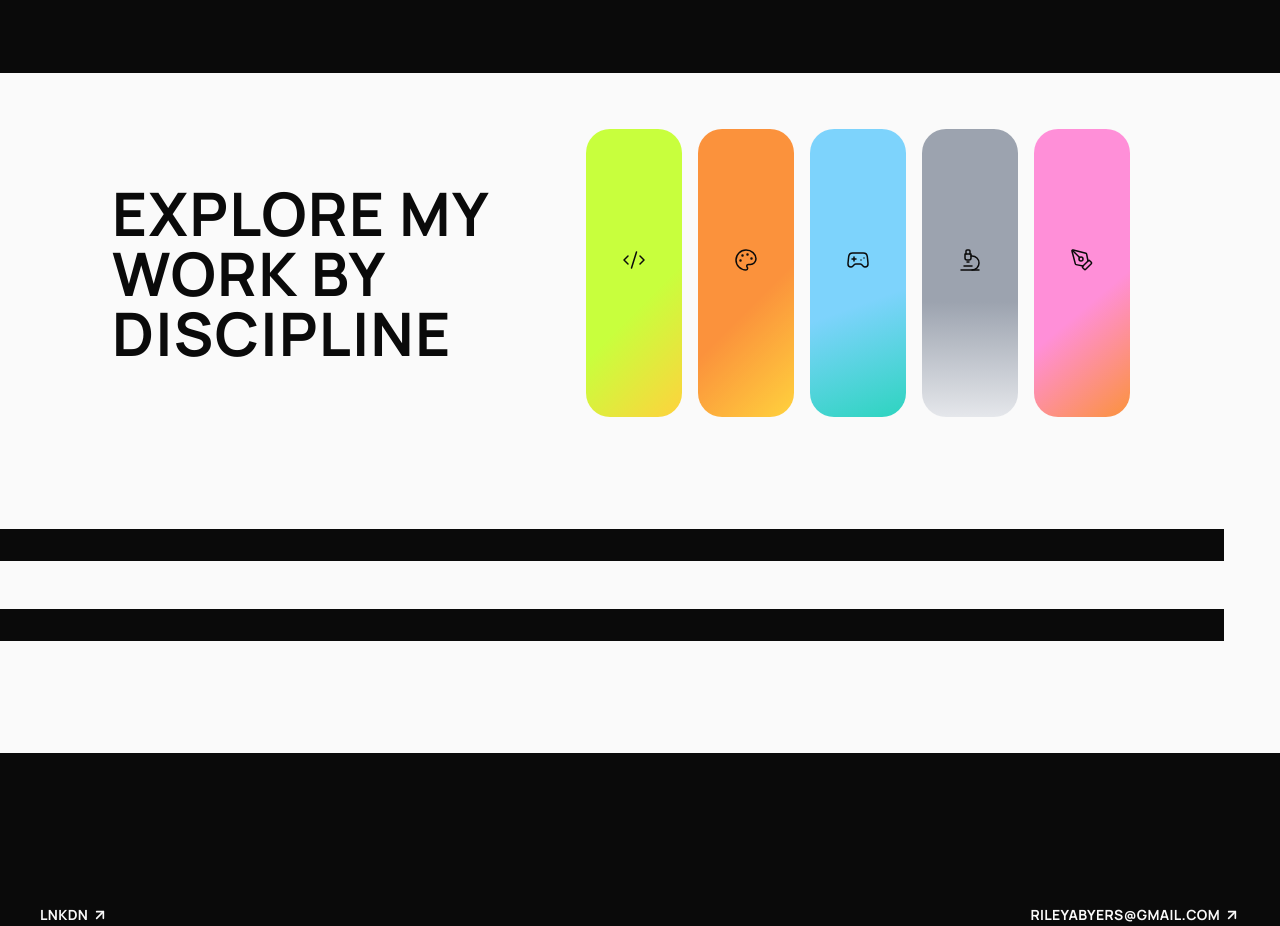
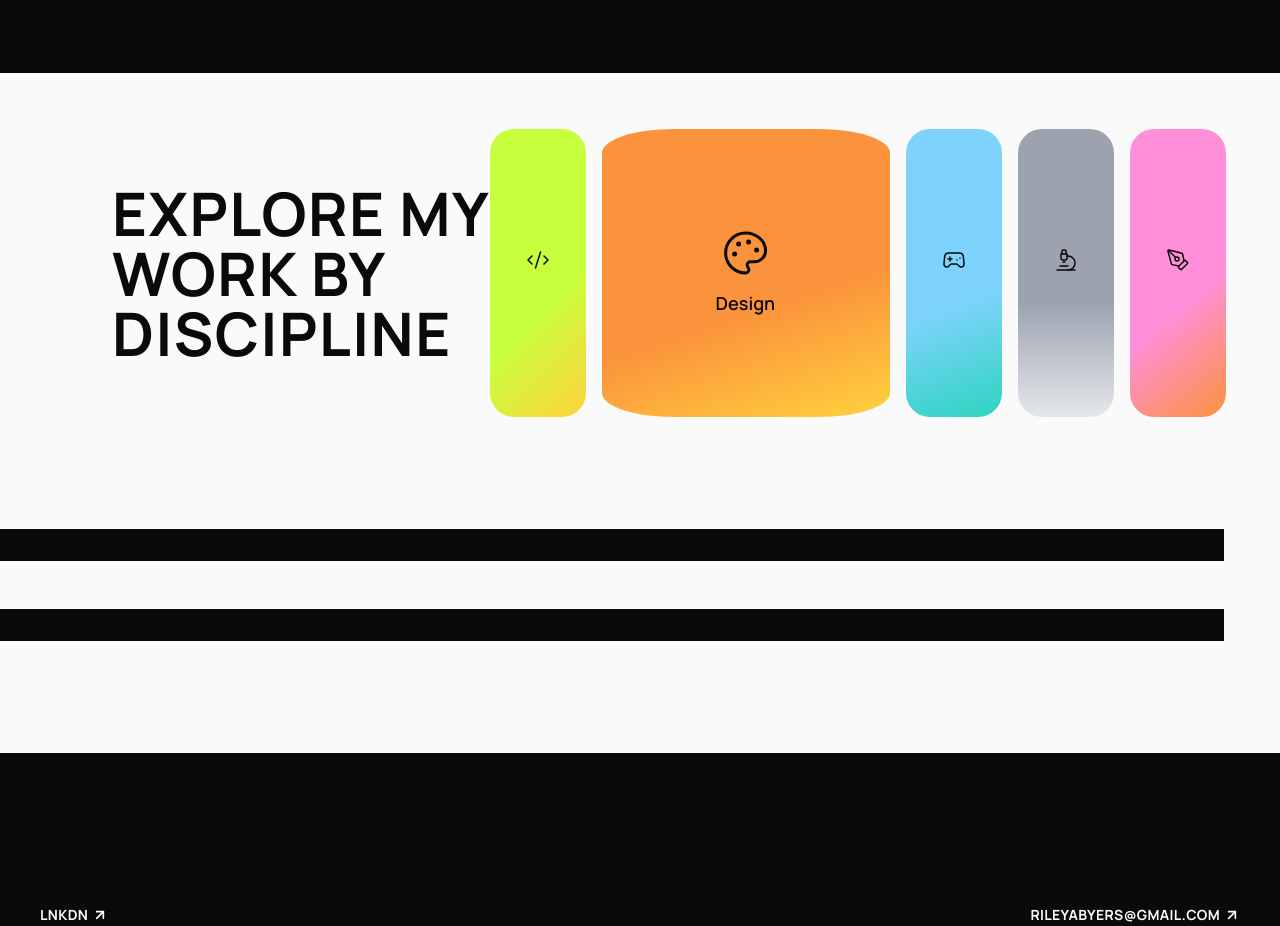
Before and after one commit to rileyb3/portfolio, a Next.js app: page / in a window 1280 px wide. Shown: the part 1060-1986 px from the top of the page. Built offline with nearby package versions, Linux system fonts and the light colour scheme.

Commit message:
Disciplines: default to Design expanded (animates in on scroll), last-hovered tile stays expanded instead of collapsing

```diff
--- a/src/components/Disciplines.tsx
+++ b/src/components/Disciplines.tsx
@@ -46,10 +46,16 @@ export default function Disciplines() {
   const ref = useRef<HTMLDivElement>(null);
   const [visible, setVisible] = useState(false);
   // Accordion-style: all tiles sit collapsed as narrow rounded rectangles
-  // by default. Hovering one expands it to full square size; moving the
-  // mouse off collapses it back, so nothing stays expanded once you're
-  // not actively hovering a tile.
-  const [hoveredId, setHoveredId] = useState<string | null>(null);
+  // except whichever one is "active". Hovering a tile makes it active;
+  // moving the mouse off does NOT collapse it back — the last tile you
+  // hovered just stays expanded, so there's always exactly one open tile
+  // rather than everything snapping shut the instant your cursor leaves.
+  // "design" is the default active tile before any hover happens, and it
+  // only actually switches to active once the section scrolls into view
+  // (see the observer below) so its expansion animates in alongside the
+  // rest of the entrance, instead of already being expanded before you
+  // even see it.
+  const [activeId, setActiveId] = useState<string | null>(null);
 
   useEffect(() => {
     const el = ref.current;
@@ -58,6 +64,7 @@ export default function Disciplines() {
       ([entry]) => {
         if (entry.isIntersecting) {
           setVisible(true);
+          setActiveId("design");
           observer.disconnect();
         }
       },
@@ -119,9 +126,9 @@ export default function Disciplines() {
             {tiles.map((tile, i) => {
               const Icon = iconMap[tile.id] ?? Images;
               const { gradient } = blobStyle[i % blobStyle.length];
-              const hoveredIndex = tiles.findIndex((t) => t.id === hoveredId);
-              const isActive = i === hoveredIndex;
-              const isHovering = hoveredIndex !== -1;
+              const activeIndex = tiles.findIndex((t) => t.id === activeId);
+              const isActive = i === activeIndex;
+              const isHovering = activeIndex !== -1;
               const entranceScale = visible ? 1 : 0.85;
               // Floats up from below into its resting spot on entrance —
               // combined with the per-tile stagger delay below, tiles
@@ -135,7 +142,7 @@ export default function Disciplines() {
               // whichever direction clears space for it.
               const shoveClass = !isHovering || isActive
                 ? "translate-x-0"
-                : i < hoveredIndex
+                : i < activeIndex
                   ? "-translate-x-[84px] sm:-translate-x-[88px] lg:-translate-x-[96px]"
                   : "translate-x-[84px] sm:translate-x-[88px] lg:translate-x-[96px]";
               return (
@@ -154,8 +161,7 @@ export default function Disciplines() {
                   >
                     <Link
                       href={tile.href}
-                      onMouseEnter={() => setHoveredId(tile.id)}
-                      onMouseLeave={() => setHoveredId(null)}
+                      onMouseEnter={() => setActiveId(tile.id)}
                       style={{ background: gradient }}
                       className={`group relative flex h-56 w-14 origin-center transform-gpu flex-col items-center justify-center rounded-2xl p-3 text-center text-ink transition-transform duration-500 ease-out sm:h-64 sm:w-20 sm:rounded-3xl lg:h-72 lg:w-24 ${
                         isActive
```
